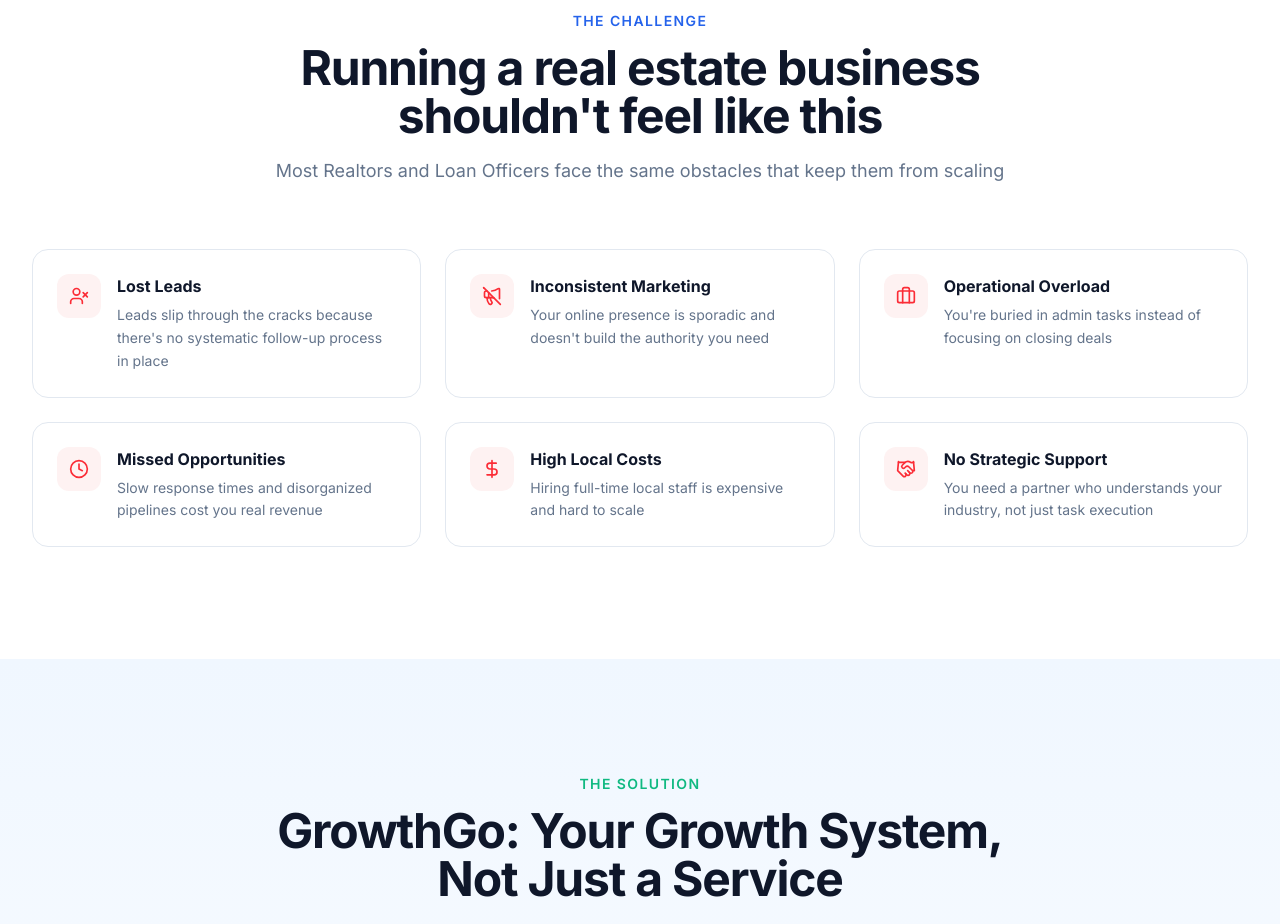
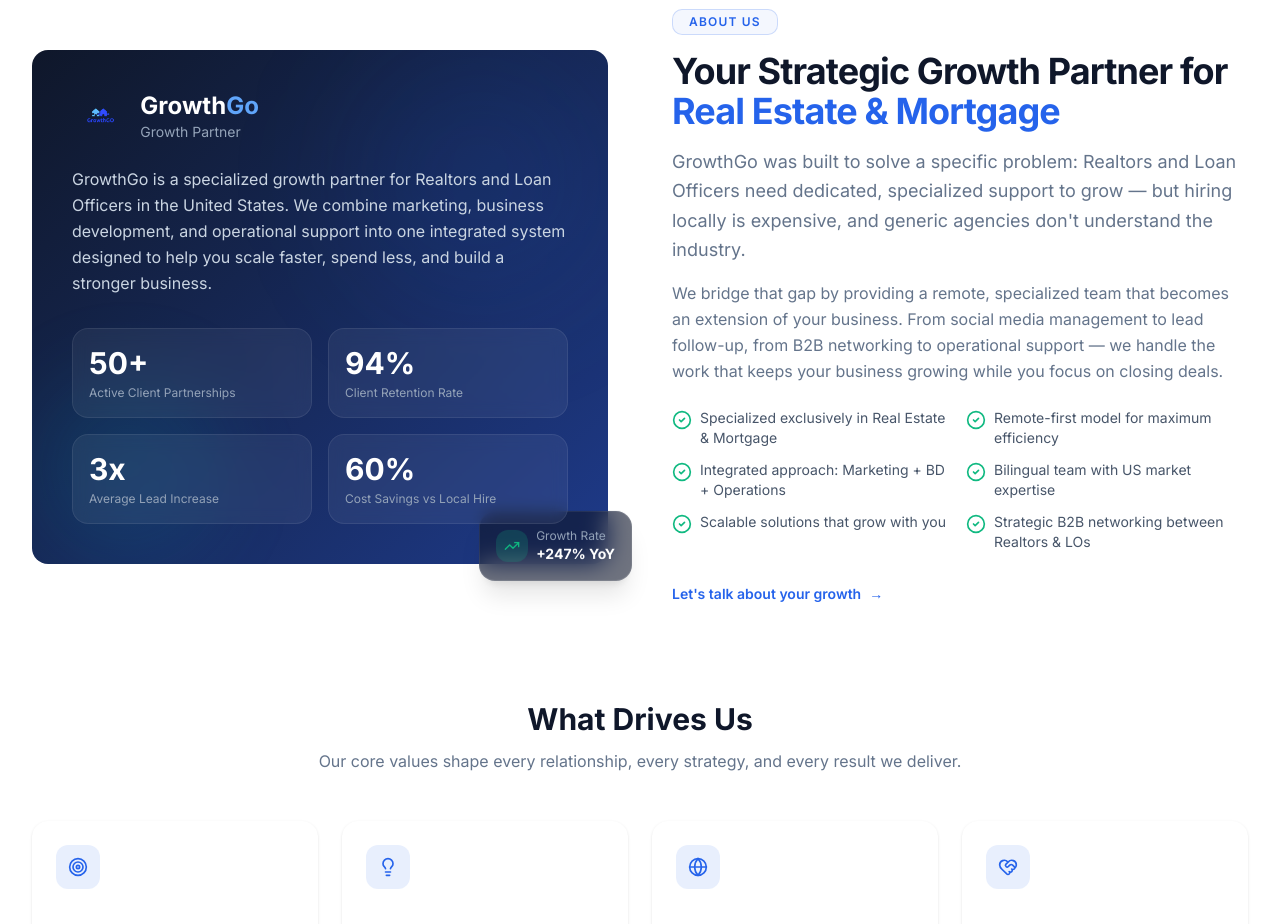
Before and after one commit to carloscovaleda110998/GrowthGo-Website, a Next.js app: page / in a window 1280 px wide. Shown: the part 1960-2884 px from the top of the page. Built offline with nearby package versions, Linux system fonts and the light colour scheme.

Commit message:
8bd14964-a21a-492a-98c7-b307668dc287

```diff
--- a/src/app/page.tsx
+++ b/src/app/page.tsx
@@ -18,6 +18,7 @@ import TestimonialsSection from '@/components/sections/TestimonialsSection'
 import FAQSection from '@/components/sections/FAQSection'
 import FinalCTASection from '@/components/sections/FinalCTASection'
 import ContactSection from '@/components/sections/ContactSection'
+import AboutSection from '@/components/sections/AboutSection'
 import AdminDashboard from '@/components/admin/LeadsDashboard'
 
 export default function Home() {
@@ -32,6 +33,9 @@ export default function Home() {
 
         {/* Trust Section */}
         <TrustSection />
+
+        {/* About Section */}
+        <AboutSection />
 
         {/* Problem Section */}
         <ProblemSection />
--- /dev/null
+++ b/src/components/sections/AboutSection.tsx
@@ -0,0 +1,231 @@
+'use client'
+
+import { motion } from 'framer-motion'
+import Image from 'next/image'
+import {
+  Target,
+  Lightbulb,
+  Globe,
+  HeartHandshake,
+  TrendingUp,
+  Users,
+  CheckCircle2,
+} from 'lucide-react'
+import { Badge } from '@/components/ui/badge'
+import { Card } from '@/components/ui/card'
+
+const values = [
+  {
+    icon: Target,
+    title: 'Results-Driven',
+    description: 'Every strategy, every action, every decision is focused on generating measurable results for your business.',
+  },
+  {
+    icon: Lightbulb,
+    title: 'Strategic Thinking',
+    description: 'We don\'t just execute tasks — we think ahead, anticipate challenges, and build systems that create long-term value.',
+  },
+  {
+    icon: Globe,
+    title: 'Global Talent',
+    description: 'Our specialized team in Colombia brings world-class skills at a fraction of US hiring costs, without compromising quality.',
+  },
+  {
+    icon: HeartHandshake,
+    title: 'Partnership First',
+    description: 'We function as an extension of your team, not an outside vendor. Your growth is our success.',
+  },
+]
+
+const stats = [
+  { value: '50+', label: 'Active Client Partnerships' },
+  { value: '94%', label: 'Client Retention Rate' },
+  { value: '3x', label: 'Average Lead Increase' },
+  { value: '60%', label: 'Cost Savings vs Local Hire' },
+]
+
+const highlights = [
+  'Specialized exclusively in Real Estate & Mortgage',
+  'Remote-first model for maximum efficiency',
+  'Integrated approach: Marketing + BD + Operations',
+  'Bilingual team with US market expertise',
+  'Scalable solutions that grow with you',
+  'Strategic B2B networking between Realtors & LOs',
+]
+
+export default function AboutSection() {
+  return (
+    <section id="about" className="bg-white py-20 sm:py-28">
+      <div className="mx-auto max-w-7xl px-4 sm:px-6 lg:px-8">
+        {/* Main About Content */}
+        <div className="grid gap-12 lg:grid-cols-2 lg:gap-16 items-center">
+          {/* Left - Visual */}
+          <motion.div
+            initial={{ opacity: 0, x: -30 }}
+            whileInView={{ opacity: 1, x: 0 }}
+            viewport={{ once: true, margin: '-80px' }}
+            transition={{ duration: 0.6 }}
+            className="relative"
+          >
+            {/* Main card with company info */}
+            <div className="relative rounded-2xl bg-gradient-to-br from-[#0F172A] to-[#1E3A8A] p-8 sm:p-10 overflow-hidden">
+              {/* Decorative elements */}
+              <div className="absolute top-0 right-0 w-64 h-64 bg-[#2563EB]/10 rounded-full blur-3xl" />
+              <div className="absolute bottom-0 left-0 w-48 h-48 bg-[#06B6D4]/10 rounded-full blur-2xl" />
+
+              <div className="relative z-10">
+                <div className="flex items-center gap-3 mb-6">
+                  <Image
+                    src="/growthgo-logo.png"
+                    alt="GrowthGo Logo"
+                    width={48}
+                    height={48}
+                    className="h-12 w-auto"
+                  />
+                  <div>
+                    <h3 className="text-2xl font-bold text-white">
+                      Growth<span className="text-[#60A5FA]">Go</span>
+                    </h3>
+                    <p className="text-sm text-slate-400">Growth Partner</p>
+                  </div>
+                </div>
+
+                <p className="text-slate-300 leading-relaxed mb-8">
+                  GrowthGo is a specialized growth partner for Realtors and Loan Officers
+                  in the United States. We combine marketing, business development, and
+                  operational support into one integrated system designed to help you
+                  scale faster, spend less, and build a stronger business.
+                </p>
+
+                {/* Stats grid */}
+                <div className="grid grid-cols-2 gap-4">
+                  {stats.map((stat) => (
+                    <div
+                      key={stat.label}
+                      className="rounded-xl bg-white/[0.06] backdrop-blur-sm border border-white/[0.08] p-4"
+                    >
+                      <p className="text-2xl sm:text-3xl font-bold text-white">
+                        {stat.value}
+                      </p>
+                      <p className="text-xs text-slate-400 mt-1">{stat.label}</p>
+                    </div>
+                  ))}
+                </div>
+              </div>
+            </div>
+
+            {/* Floating accent card */}
+            <motion.div
+              animate={{ y: [0, -8, 0] }}
+              transition={{ duration: 5, repeat: Infinity, ease: 'easeInOut' }}
+              className="absolute -bottom-4 -right-4 sm:-bottom-6 sm:-right-6 glass-dark rounded-xl p-4 shadow-xl"
+            >
+              <div className="flex items-center gap-2">
+                <div className="flex h-8 w-8 items-center justify-center rounded-lg bg-[#10B981]/20">
+                  <TrendingUp className="h-4 w-4 text-[#10B981]" />
+                </div>
+                <div>
+                  <p className="text-xs text-slate-400">Growth Rate</p>
+                  <p className="text-sm font-bold text-white">+247% YoY</p>
+                </div>
+              </div>
+            </motion.div>
+          </motion.div>
+
+          {/* Right - Content */}
+          <motion.div
+            initial={{ opacity: 0, x: 30 }}
+            whileInView={{ opacity: 1, x: 0 }}
+            viewport={{ once: true, margin: '-80px' }}
+            transition={{ duration: 0.6, delay: 0.15 }}
+          >
+            <Badge
+              variant="outline"
+              className="mb-4 border-[#2563EB]/20 bg-[#2563EB]/5 px-4 py-1 text-xs font-semibold tracking-widest text-[#2563EB]"
+            >
+              ABOUT US
+            </Badge>
+
+            <h2 className="text-3xl font-bold tracking-tight text-[#0F172A] sm:text-4xl">
+              Your Strategic Growth Partner for{' '}
+              <span className="text-[#2563EB]">Real Estate & Mortgage</span>
+            </h2>
+
+            <p className="mt-4 text-lg leading-relaxed text-[#64748B]">
+              GrowthGo was built to solve a specific problem: Realtors and Loan Officers
+              need dedicated, specialized support to grow — but hiring locally is expensive,
+              and generic agencies don&apos;t understand the industry.
+            </p>
+
+            <p className="mt-4 text-base leading-relaxed text-[#64748B]">
+              We bridge that gap by providing a remote, specialized team that becomes an
+              extension of your business. From social media management to lead follow-up,
+              from B2B networking to operational support — we handle the work that keeps
+              your business growing while you focus on closing deals.
+            </p>
+
+            {/* Highlights */}
+            <div className="mt-6 grid grid-cols-1 sm:grid-cols-2 gap-3">
+              {highlights.map((item) => (
+                <div key={item} className="flex items-start gap-2">
+                  <CheckCircle2 className="h-5 w-5 shrink-0 text-[#10B981] mt-0.5" />
+                  <span className="text-sm text-[#475569]">{item}</span>
+                </div>
+              ))}
+            </div>
+
+            <a
+              href="#contact"
+              className="mt-8 inline-flex items-center gap-2 text-sm font-semibold text-[#2563EB] hover:underline transition-all hover:gap-3"
+            >
+              Let&apos;s talk about your growth
+              <span>→</span>
+            </a>
+          </motion.div>
+        </div>
+
+        {/* Values Section */}
+        <motion.div
+          initial={{ opacity: 0, y: 30 }}
+          whileInView={{ opacity: 1, y: 0 }}
+          viewport={{ once: true, margin: '-60px' }}
+          transition={{ duration: 0.6, delay: 0.2 }}
+          className="mt-20 sm:mt-24"
+        >
+          <div className="text-center max-w-2xl mx-auto mb-12">
+            <h3 className="text-2xl sm:text-3xl font-bold text-[#0F172A]">
+              What Drives Us
+            </h3>
+            <p className="mt-3 text-[#64748B]">
+              Our core values shape every relationship, every strategy, and every result we deliver.
+            </p>
+          </div>
+
+          <div className="grid grid-cols-1 sm:grid-cols-2 lg:grid-cols-4 gap-6">
+            {values.map((value, index) => (
+              <motion.div
+                key={value.title}
+                initial={{ opacity: 0, y: 20 }}
+                whileInView={{ opacity: 1, y: 0 }}
+                viewport={{ once: true }}
+                transition={{ duration: 0.4, delay: index * 0.1 }}
+              >
+                <Card className="p-6 border-0 shadow-sm hover:shadow-md transition-all duration-300 hover:-translate-y-1 h-full">
+                  <div className="flex h-11 w-11 items-center justify-center rounded-lg bg-[#2563EB]/10 mb-4">
+                    <value.icon className="h-5 w-5 text-[#2563EB]" />
+                  </div>
+                  <h4 className="text-base font-bold text-[#0F172A] mb-2">
+                    {value.title}
+                  </h4>
+                  <p className="text-sm leading-relaxed text-[#64748B]">
+                    {value.description}
+                  </p>
+                </Card>
+              </motion.div>
+            ))}
+          </div>
+        </motion.div>
+      </div>
+    </section>
+  )
+}
--- a/src/components/sections/ServicesSection.tsx
+++ b/src/components/sections/ServicesSection.tsx
@@ -220,12 +220,12 @@ export default function ServicesSection() {
                 ))}
               </ul>
 
-              {/* Learn More Link */}
+              {/* Get Started Link */}
               <a
-                href="#book-a-call"
+                href="#contact"
                 className="mt-5 inline-flex items-center gap-1 text-sm font-medium text-[#2563EB] transition-all duration-200 hover:gap-2 hover:underline"
               >
-                Learn More
+                Get Started
                 <ArrowRight className="h-4 w-4" />
               </a>
             </motion.div>
```
Also changed, not shown: src/components/layout/Footer.tsx (+5 -5 lines), src/components/sections/ContactSection.tsx (+5 -5 lines).
